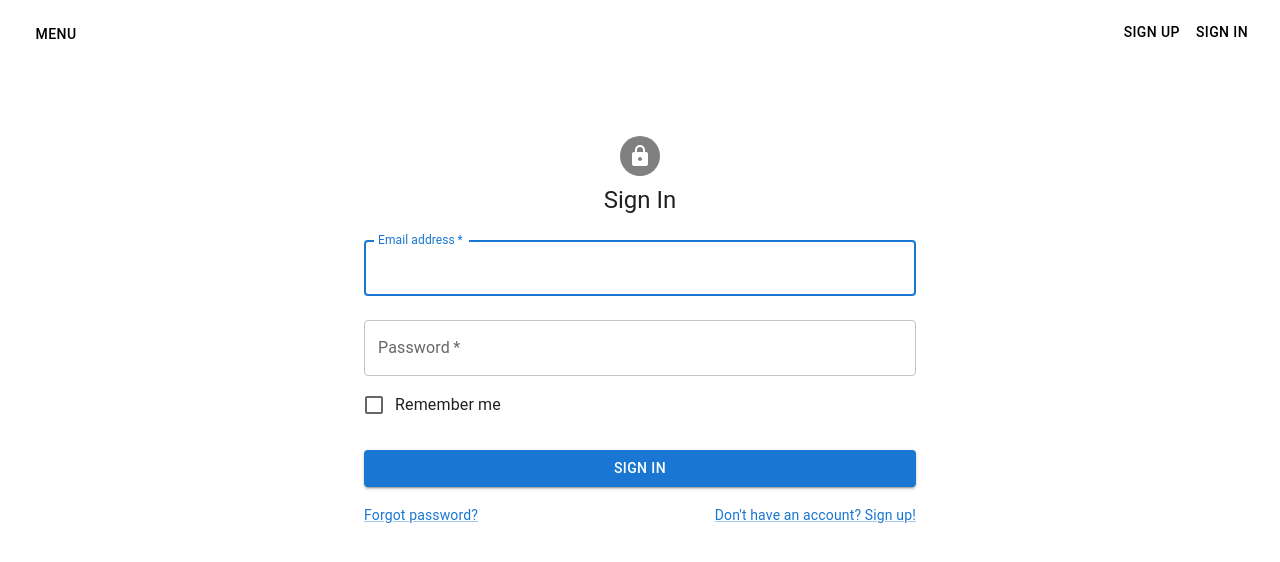
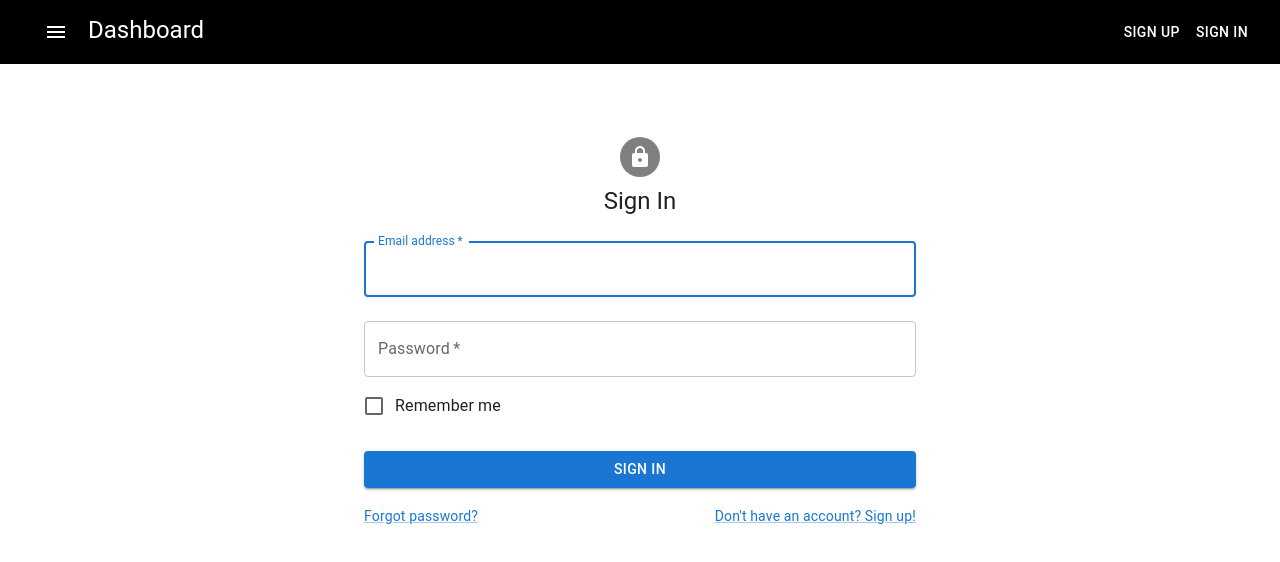
Before and after one commit to wokemon/Week2FCI, a React (Create React App) app in the folder hotel-manager/: page /login in a window 1280 px wide. Shown: the top 562 px of the page. Built offline with nearby package versions, Linux system fonts and the light colour scheme; what i18next-xhr-backend would draw is missing.

Commit message:
Revamp the navbar

```diff
--- a/hotel-manager/src/components/Landing.js
+++ b/hotel-manager/src/components/Landing.js
@@ -2,9 +2,7 @@ import { styled } from '@mui/system';
 import bg from '../assets/bg.jpg';
 import AppNav from './Navbar';
 import StickyFooter from './Footer';
-import Owner from './ImageCard';
-import Concierge from './ImageCard2';
-import { Grid } from '@mui/material';
+import { ThemeProvider, createTheme } from '@mui/material/styles';
 
 const MyComponent = styled('div')({
   minHeight: '100vh',
@@ -16,19 +14,19 @@ const MyComponent = styled('div')({
   overflow: 'hidden',
 });
 
+const darkTheme = createTheme({
+    palette: {
+        mode: 'dark'
+    }
+});
+
 export default function Landing() {
     return (
-        <MyComponent>
-            <AppNav></AppNav>
-            <Grid container spacing={4} sx={{ml: '105vh', mt: 'auto'}} columnSpacing={2}>
-                <Grid item xs={3}>
-                    <Owner/>
-                </Grid>
-                <Grid item xs={3}>
-                    <Concierge/>
-                </Grid>
-            </Grid>
-            <StickyFooter></StickyFooter>
-        </MyComponent>
+        <ThemeProvider theme={darkTheme}>
+            <MyComponent>
+                <AppNav></AppNav>
+                <StickyFooter></StickyFooter>
+            </MyComponent>
+        </ThemeProvider>
     )
 }
--- a/hotel-manager/src/components/Login.js
+++ b/hotel-manager/src/components/Login.js
@@ -18,7 +18,11 @@ import AppNav from './Navbar';
 import StickyFooter from './Footer';
 import { useTranslation } from 'react-i18next';
 
-const defaultTheme = createTheme();
+const defaultTheme = createTheme({
+  pallete: {
+    mode: 'light'
+  }
+});
 
 export default function SignIn() {
   const { t } = useTranslation();
--- a/hotel-manager/src/components/Navbar.js
+++ b/hotel-manager/src/components/Navbar.js
@@ -17,12 +17,14 @@ import ListItemText from '@mui/material/ListItemText';
 import i18next from 'i18next'
 import HomeIcon from '@mui/icons-material/Home';
 import RoomServiceIcon from '@mui/icons-material/RoomService';
+import MenuIcon from '@mui/icons-material/Menu';
 
 const theme = createTheme({
   palette: {
     color: {
-      text: "black"
-    }
+      text: "white"
+    },
+    mode: 'dark'
   }
 });
 
@@ -42,7 +44,7 @@ export default function AppNav() {
           <ListItemIcon>
             <HomeIcon/>
           </ListItemIcon>
-          <ListItemText primary={i18next.t('home')}/>
+          <ListItemText primary={i18next.t('home')} sx={{color: 'white'}}/>
         </ListItem>
       </List>
       <List>
@@ -50,7 +52,7 @@ export default function AppNav() {
           <ListItemIcon>
             <RoomServiceIcon/>
           </ListItemIcon>
-          <ListItemText primary={i18next.t('services')}/>
+          <ListItemText primary={i18next.t('services')} sx={{color: 'white'}}/>
         </ListItem>
       </List>
       <Divider />
@@ -60,13 +62,14 @@ export default function AppNav() {
   return (
     <ThemeProvider theme={theme}>
       <Box sx={{ flexGrow: 1, border: 0 }}>
-      <AppBar position="static" sx={{background: 'transparent', boxShadow: 'none'}}>
+      <AppBar position="static" sx={{background: 'black', boxShadow: 'none', borderBottom: '1px solid white'}}>
         <Toolbar>
-          <Typography variant="h4" sx={{ flexGrow: 1}} color={'#1976D2'}>
-            <Button onClick={toggleDrawer(true)} sx={{ color: 'color.text'}}>Menu</Button>
+          <Typography variant="h5" sx={{ flexGrow: 1, color: 'color.text'}} color={'#1976D2'}>
+            <Button onClick={toggleDrawer(true)} sx={{ color: 'color.text'}}><MenuIcon/></Button>
               <Drawer open={open} onClose={toggleDrawer(false)}>
                 {DrawerList}
               </Drawer>
+              Dashboard
           </Typography>
           <Stack direction={{xs: 'column', md: 'row'}} spacing={'0.5'} alignContent={'flex-end'}>
             <Button sx={{ color: 'color.text'}} variant='text' component= {RouterLink} to="/login/signup">{t('sign_up')}</Button>
--- a/hotel-manager/src/components/SignUp.js
+++ b/hotel-manager/src/components/SignUp.js
@@ -15,7 +15,11 @@ import { createTheme, ThemeProvider } from '@mui/material/styles';
 import StickyFooter from './Footer';
 import AppNav from './Navbar';
 
-const defaultTheme = createTheme();
+const defaultTheme = createTheme({
+  palette: {
+    mode: 'light'
+  }
+});
 
 export default function SignUp() {
 
```
